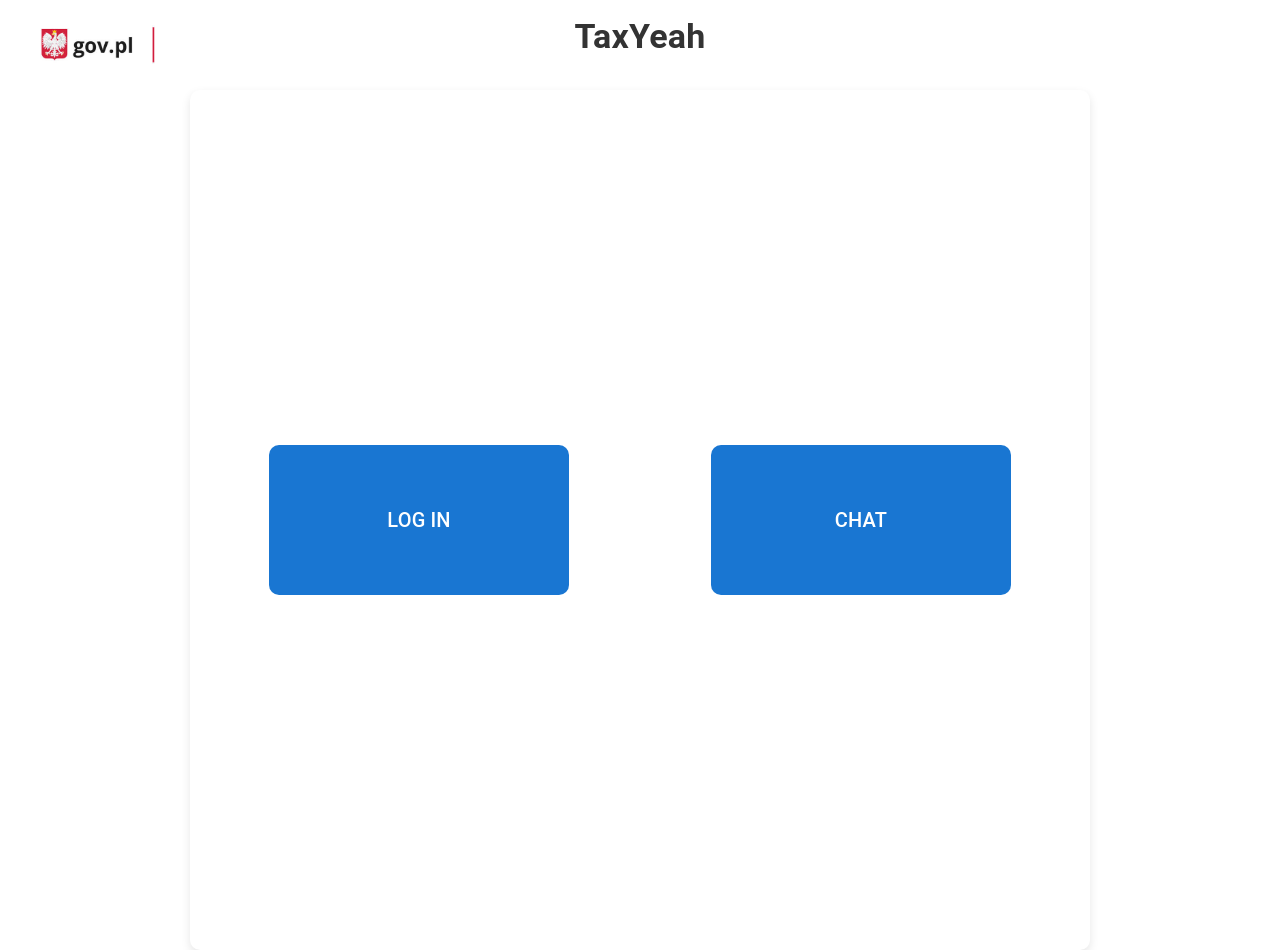
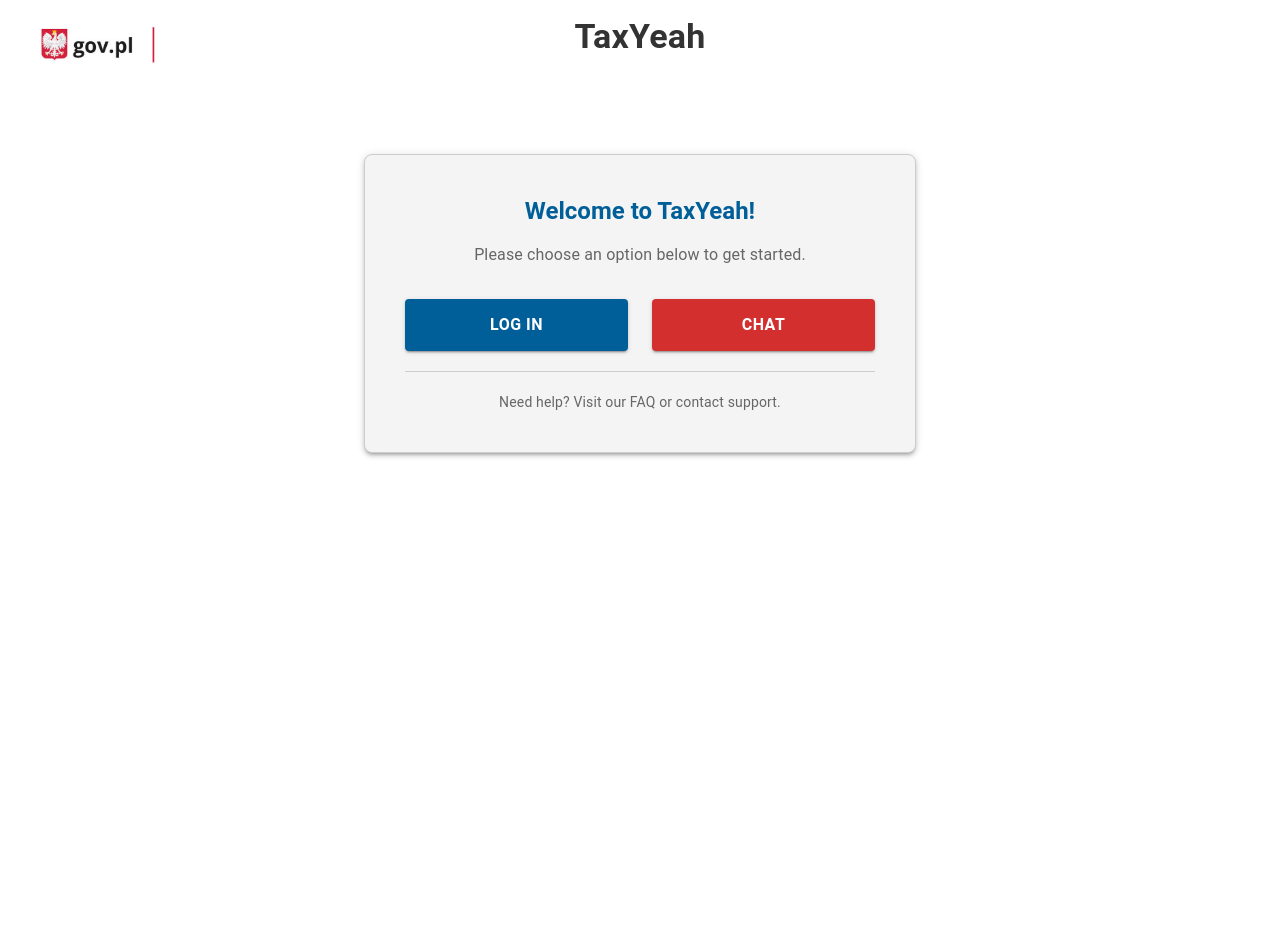
Before and after one commit to CleverLord/HackYeah2024, a React (Create React App) app in the folder front/: page / in a window 1280 px wide. After the commit the page ends 800 px from the top, so only its background shows below. Built offline with nearby package versions, Linux system fonts and the light colour scheme.

Commit message:
nearly working - homePage super

```diff
--- a/front/src/components/HomePage.js
+++ b/front/src/components/HomePage.js
@@ -1,66 +1,110 @@
 import React from 'react';
-import { Box, Container, Typography, Button, Divider } from '@mui/material';
+import { Box, Container, Typography, Button, Divider, Paper } from '@mui/material';
 import { useNavigate } from 'react-router-dom';
+import { createTheme, ThemeProvider } from '@mui/material/styles';
+
+// Define a custom theme to match the login form style
+const theme = createTheme({
+    palette: {
+        primary: {
+            main: '#005f99', // Blue for main actions
+        },
+        secondary: {
+            main: '#d32f2f', // Red for secondary actions or highlights
+        },
+        text: {
+            primary: '#333333', // Darker text color for readability
+        },
+    },
+    typography: {
+        fontFamily: '"Roboto", "Helvetica", "Arial", sans-serif',
+        button: {
+            fontWeight: 600,
+        },
+    },
+});
 
 function HomePage() {
     const navigate = useNavigate();
 
     return (
-        <Container maxWidth="md" sx={{ backgroundColor: '#ffffff', padding: '30px', borderRadius: '10px', boxShadow: '0px 4px 10px rgba(0, 0, 0, 0.1)' }}>
-            <Box
+        <ThemeProvider theme={theme}>
+            <Container component="main" maxWidth="sm">
+                <Paper
+                    elevation={3}
                     sx={{
+                        padding: '40px',
+                        marginTop: 8,
                         display: 'flex',
                         flexDirection: 'column',
-                    justifyContent: 'center',
                         alignItems: 'center',
-                    height: '100vh',
-                    textAlign: 'center',
-                    gap: 4,
+                        backgroundColor: '#f4f4f4', // Subtle light background, similar to login form
+                        borderRadius: '8px',
+                        border: '1px solid #cccccc', // Soft border to match login form
                     }}
                 >
-                {/* Header Section */}
+                    <Typography variant="h5" sx={{ marginBottom: 2, color: '#005f99', fontWeight: 'bold' }}>
+                        Welcome to TaxYeah!
+                    </Typography>
+
+                    <Typography variant="body1" sx={{ marginBottom: 4, color: '#666666', textAlign: 'center' }}>
+                        Please choose an option below to get started.
+                    </Typography>
+
+                    {/* Buttons */}
                     <Box
                         sx={{
                             display: 'flex',
                             justifyContent: 'space-around',
                             width: '100%',
-                        gap: 4,
+                            gap: 3,
                         }}
                     >
                         <Button
                             onClick={() => navigate('/login')}
+                            variant="contained"
+                            fullWidth
                             sx={{
-                            width: '300px',
-                            height: '150px',
-                            backgroundColor: '#1976d2', // Blue background
-                            color: '#ffffff', // White text
-                            borderRadius: '10px',
+                                backgroundColor: '#005f99',
+                                color: '#ffffff',
+                                padding: '12px',
+                                fontSize: '16px',
                                 '&:hover': {
-                                backgroundColor: '#d32f2f', // Red on hover
+                                    backgroundColor: '#004080', // Darker blue on hover
                                 },
                             }}
                         >
-                        <Typography variant="h6">LOG IN</Typography>
+                            Log In
                         </Button>
 
                         <Button
                             onClick={() => navigate('/chat')}
+                            variant="contained"
+                            fullWidth
                             sx={{
-                            width: '300px',
-                            height: '150px',
-                            backgroundColor: '#1976d2',
+                                backgroundColor: '#d32f2f',
                                 color: '#ffffff',
-                            borderRadius: '10px',
+                                padding: '12px',
+                                fontSize: '16px',
                                 '&:hover': {
-                                backgroundColor: '#d32f2f', // Red on hover
+                                    backgroundColor: '#b71c1c', // Darker red on hover
                                 },
                             }}
                         >
-                        <Typography variant="h6">CHAT</Typography>
+                            Chat
                         </Button>
                     </Box>
-            </Box>
+
+                    {/* Divider */}
+                    <Divider sx={{ width: '100%', marginTop: '20px', borderBottomWidth: '1px', borderColor: '#cccccc' }} />
+
+                    {/* Footer */}
+                    <Typography variant="body2" sx={{ marginTop: '20px', color: '#666666' }}>
+                        Need help? Visit our FAQ or contact support.
+                    </Typography>
+                </Paper>
             </Container>
+        </ThemeProvider>
     );
 }
 
```
Lines whose indentation alone changed are shown as unchanged.
